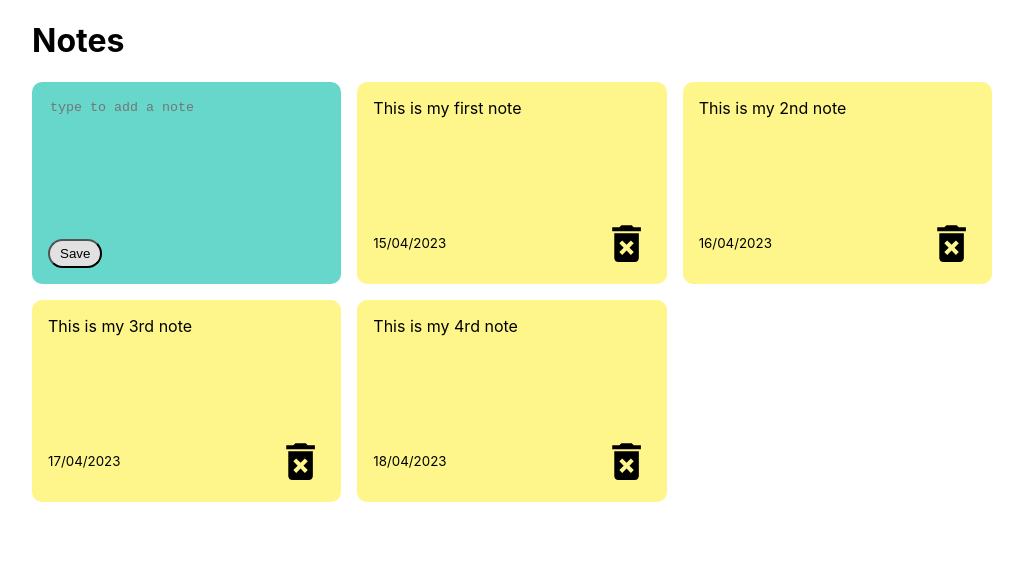
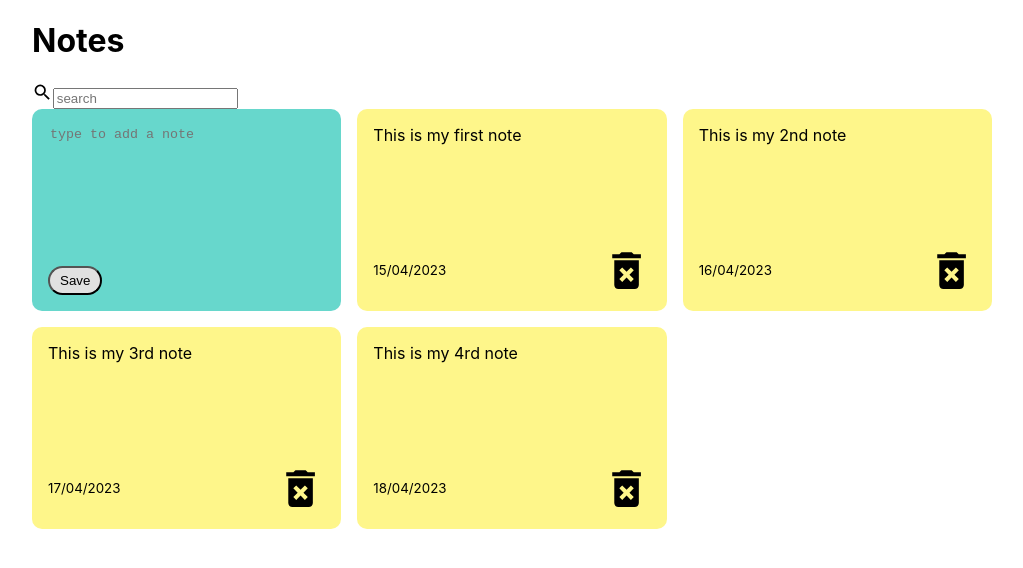
Before and after one commit to sowmya19454/notestakingapp.io, a React (Create React App) app: page / in a window 1280 px wide. Shown: the top 568 px of the page, without its empty margins (128-1151 px from the left). Built offline with nearby package versions, Linux system fonts and the light colour scheme.

Commit message:
implemented search bar

```diff
--- a/src/App.js
+++ b/src/App.js
@@ -1,6 +1,7 @@
 import React, { useState } from 'react'
 import NotesList from './components/NotesList';
 import { nanoid } from 'nanoid';
+import Search from './Search';
 
 export const App = () => {
   const [notes,setNotes] = useState([{
@@ -41,6 +42,7 @@
   return (
     <div className='container'>
       <h1>Notes</h1>
+      <Search/>
       <NotesList
       notes={notes}
        handleAddNote={addNote}
--- /dev/null
+++ b/src/Search.js
@@ -0,0 +1,12 @@
+import React from 'react';
+import { MdSearch } from 'react-icons/md';
+
+export const Search = () => {
+  return (
+    <div className='search'>
+        <MdSearch className = "search-icons" size = '1.3em'></MdSearch>
+        <input type='text' placeholder = 'search'/>
+        </div>
+  )
+}
+export default Search;
```
